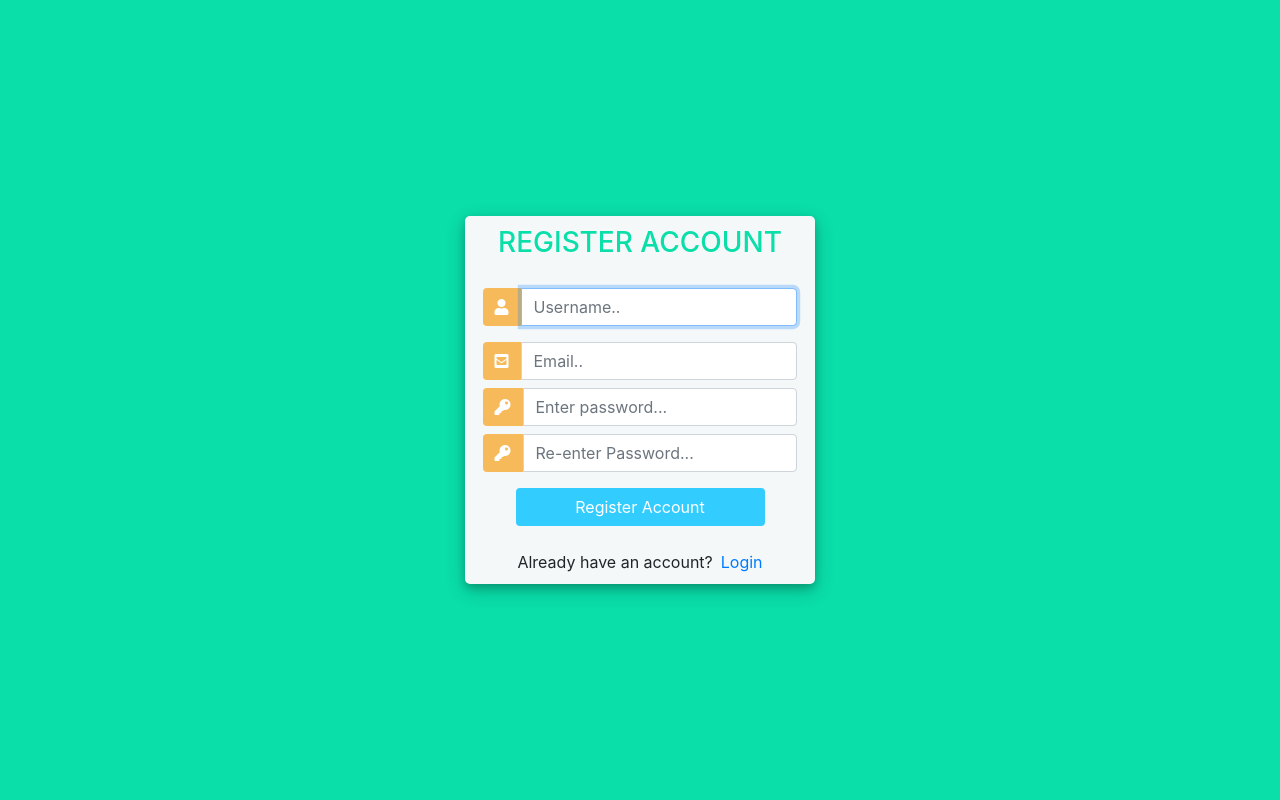
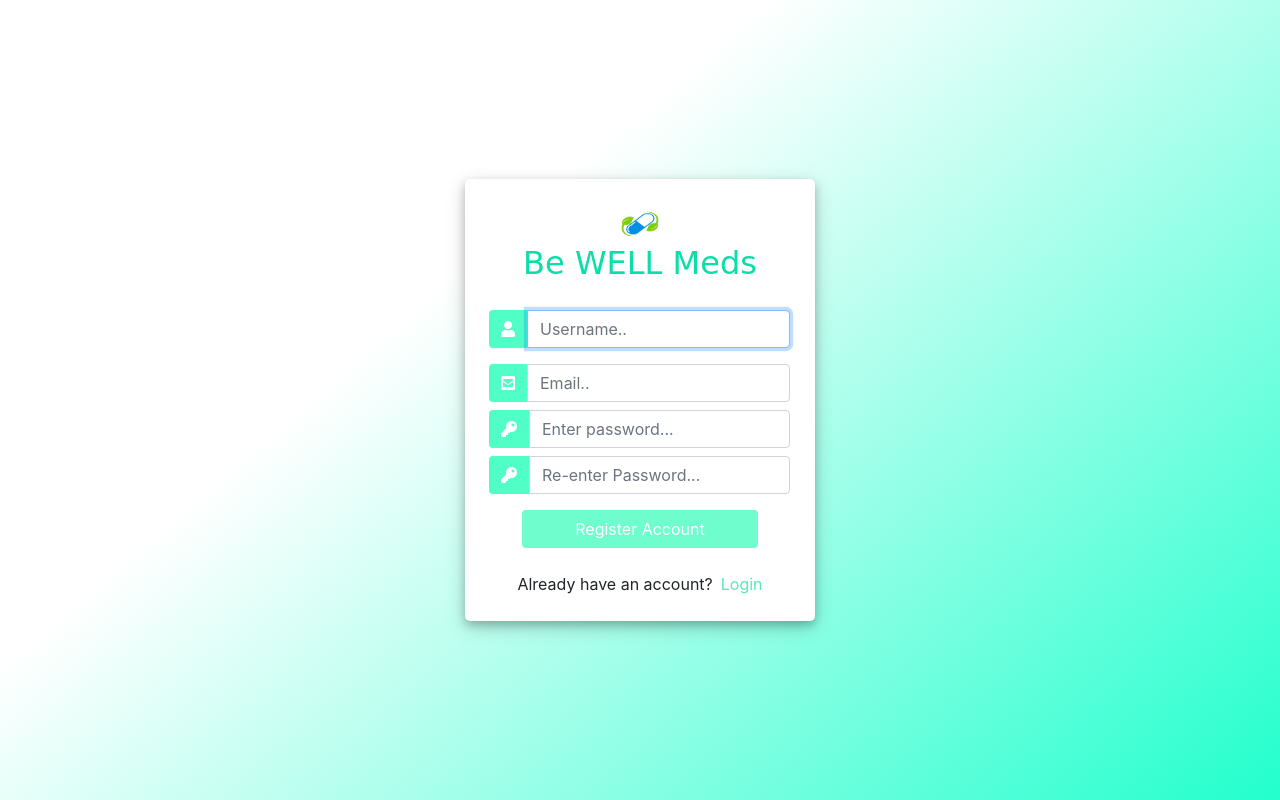
Before and after one commit to aQ-codes/Medicine-Management_Django, a Django app: page /register/ in a window 1280 px wide. Run offline with Django 5.2, Linux system fonts and the light colour scheme; some libraries are stand-ins or nearby versions.

Commit message:
modified ui

```diff
--- a/med/models.py
+++ b/med/models.py
@@ -1,4 +1,5 @@
 from django.db import models
+
 
 # Create your models here.
 class Medicine(models.Model):
--- a/med/templates/fields.html
+++ b/med/templates/fields.html
@@ -3,7 +3,7 @@
 
 {% for field in form %}
 
-<div class="card card-body">
+<div class="card card-body ">
 
   <label for="">
 
--- a/med/templates/main.html
+++ b/med/templates/main.html
@@ -7,6 +7,7 @@
     <meta name="viewport" content="width=device-width, initial-scale=1.0">
     <title>Medicine Management</title>
     <link href="https://cdn.jsdelivr.net/npm/bootstrap@5.3.2/dist/css/bootstrap.min.css" rel="stylesheet" integrity="sha384-T3c6CoIi6uLrA9TneNEoa7RxnatzjcDSCmG1MXxSR1GAsXEV/Dwwykc2MPK8M2HN" crossorigin="anonymous">
+    <link rel="stylesheet" href="https://cdnjs.cloudflare.com/ajax/libs/font-awesome/4.7.0/css/font-awesome.min.css">
 
     <link rel="stylesheet" href="{% static 'css/style.css' %}">
 
--- a/med/templates/register.html
+++ b/med/templates/register.html
@@ -16,23 +16,27 @@
 			padding: 0;
 			height: 100%;
 			background: #0adea9;
+			background: rgb(255,255,255);
+background: linear-gradient(139deg, rgba(255,255,255,1) 0%, rgba(255,255,255,1) 35%, rgba(34,255,205,1) 100%);
 		}
 
 		.user_card {
 			width: 350px;
 			margin-top: auto;
 			margin-bottom: auto;
-			background: #74cfbf;
-			background: #f5f8f8;
+			/* background: #74cfbf; */
+			background: #ffffff;
+
 			position: relative;
 			display: flex;
 			justify-content: center;
 			flex-direction: column;
-			padding: 10px;
+			padding: 25px;
 			box-shadow: 0 4px 8px 0 rgba(0, 0, 0, 0.2), 0 6px 20px 0 rgba(0, 0, 0, 0.19);
 			-webkit-box-shadow: 0 4px 8px 0 rgba(0, 0, 0, 0.2), 0 6px 20px 0 rgba(0, 0, 0, 0.19);
 			-moz-box-shadow: 0 4px 8px 0 rgba(0, 0, 0, 0.2), 0 6px 20px 0 rgba(0, 0, 0, 0.19);
 			border-radius: 5px;
+
 
 		}
 
@@ -41,22 +45,33 @@
 		}
 
 		#form-title {
-			color: #fff;
+			font-family:cursive ;
 			color: #0adea9;
+
 		}
 
 		.login_btn {
 			width: 100%;
 
-			background: #33ccff !important;
-
-			background: #0adea9;
+			background: #6ffdce !important;
 			color: white !important;
 		}
 
-		.login_btn:focus {
+		.login_btn:hover {
 			box-shadow: none !important;
 			outline: 0px !important;
+			background: #6efc7c !important;
+
+		}
+		.login-text{
+			color:#54ebb9;
+
+		}
+		.login-text:hover{
+			text-decoration: none;
+			color:#27ff64;
+			font-weight: bold;
+
 		}
 
 		.login_container {
@@ -64,7 +79,7 @@
 		}
 
 		.input-group-text {
-			background: #f7ba5b !important;
+			background: #50ffc5 !important;
 			color: white !important;
 			border: 0 !important;
 			border-radius: 0.25rem 0 0 0.25rem !important;
@@ -83,11 +98,20 @@
 </head>
 
 <body>
+	{% load static %}
 	<div class="container h-100">
-		<div class="d-flex justify-content-center h-100">
+		<div class="d-flex justify-content-center h-100  ">
+
+
 			<div class="user_card">
-				<div class="d-flex justify-content-center">
-					<h3 id="form-title">REGISTER ACCOUNT</h3>
+				 <div class='text-center' >
+
+						<img src="{% static 'images/logo.png' %}" height='40' width='80' >
+						<br>
+
+						<h2 id="form-title">Be WELL Meds</h2>
+
+
 				</div>
 				<div class="d-flex justify-content-center form_container">
 
@@ -147,13 +171,15 @@
 				{% endfor %}
 
 				<div class="mt-4">
-					<div class="d-flex justify-content-center links">
-						Already have an account? <a href="{% url 'login' %}" class="ml-2">Login</a>
+					<div class="d-flex justify-content-center link">
+						Already have an account? <a href="{% url 'login' %}" class="ml-2 login-text">Login</a>
 					</div>
 				</div>
 			</div>
-		</div>
+
+
 	</div>
+	{% comment %} end of container {% endcomment %}
 	<script>
 		var form_fields = document.getElementsByTagName('input')
 		form_fields[1].placeholder = 'Username..';
--- a/med/templates/status.html
+++ b/med/templates/status.html
@@ -24,7 +24,7 @@
 
             <div class="col">
                 <div class="col-md">
-                    <div class="card text-center text-white mb-3" id="allpathy-medicines">
+                    <div class="card text-center text-white mb-3" id="allopathy-medicines">
                         <div class="card-header">
                             <h5 class="card-title">Allopathy </h5>
                         </div>
--- a/static/js/search.js
+++ b/static/js/search.js
@@ -43,6 +43,8 @@ searchField.addEventListener('keyup',(e)=>{
                     <td> ${item.description} </td>
                     <td> ${item.price} </td>
                     <td> ${item.date_created} </td>
+                    <td> ${item.date_created} </td>
+                    <td> ${item.date_created} </td>
                     </tr>`;
 
                 });
```
Also changed, not shown: data.json (added, +1 -0 lines), med/templates/dashboard.html (+5 -5 lines), med/templates/login.html (+27 -15 lines), med/templates/medicines.html (+6 -6 lines), med/templates/navbar.html (+25 -4 lines), medmng/settings.py (+29 -8 lines), static/css/style.css (+14 -8 lines), med/migrations/0002_alter_medicine_category_alter_medicine_description.py (added), med/migrations/0003_alter_medicine_description.py (added), med/views.py (line endings or trailing spaces).
